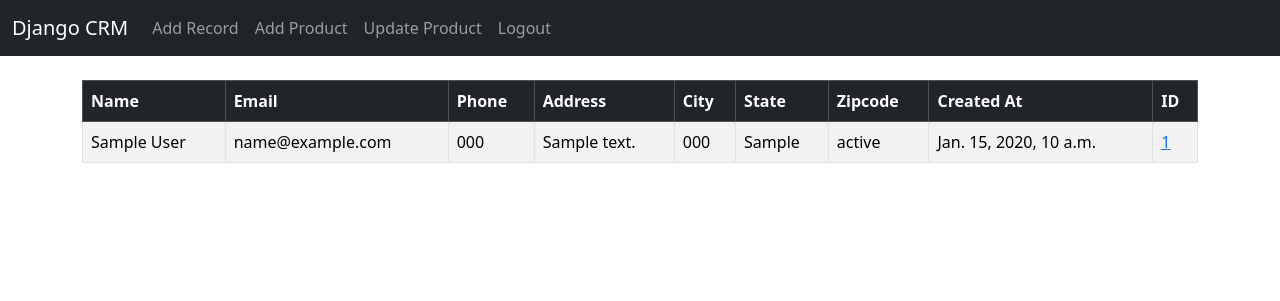
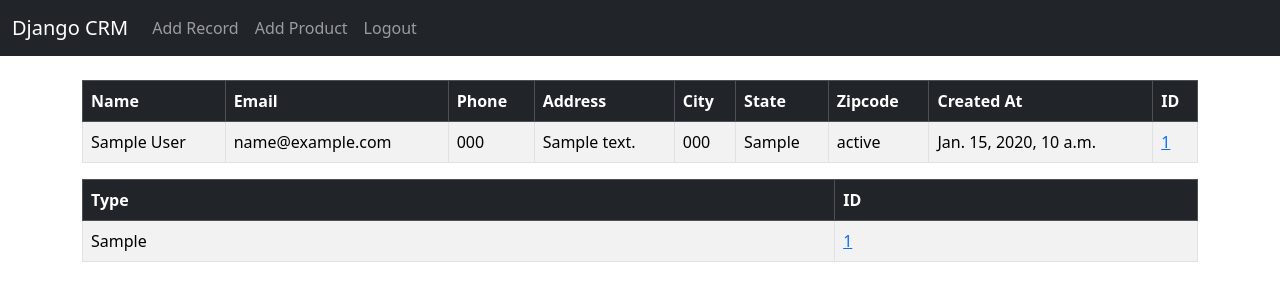
Before and after one commit to RuvarasheMadzime/CRM, a Django app: page / in a window 1280 px wide. Shown: the top 301 px of the page. Run offline with Django 4.2, Linux system fonts and the light colour scheme; a user stored in the database is signed in; tables that the repository leaves empty hold one stand-in row (values such as "Sample post").

Commit message:
Final Project

```diff
--- a/website/templates/home.html
+++ b/website/templates/home.html
@@ -30,14 +30,32 @@
       <td>{{record.zipcode}}</td>
       <td> {{record.city}}</td>
       <td>  {{record.state}}</td>
-                <td> {{record.created_at}}</td>
-                <td><a href="{% url 'record' record.id %}">{{ record.id }}</a></td>
+      <td> {{record.created_at}}</td>
+      <td><a href="{% url 'record' record.id %}">{{ record.id }}</a></td>
     </tr>
    {% endfor %}
 {% endif %}
   </tbody>
 </table>
-
+<!-- PRODUCT TABLR -->
+<table class="table table-striped  table-hover table-bordered">
+  <thead class="table-dark">
+    <tr>
+      <th scope="col">Type</th>
+      <th scope="col">ID</th>
+    </tr>
+  </thead>
+  <tbody>
+    {% if products %}
+    {% for product in products %}
+    <tr>
+     <td> {{product.ProductType}}
+      <td><a href="{% url 'product' product.id %}">{{ product.id }}</a></td>
+    </tr>
+   {% endfor %}
+{% endif %}
+  </tbody>
+</table>
 
 {% else %}
 
--- a/website/templates/navbar.html
+++ b/website/templates/navbar.html
@@ -13,10 +13,6 @@
           {% if user.is_staff %}
           <li class="nav-item">
             <a class="nav-link" href="{% url 'add_products' %}" >Add Product</a>
-          </li>
-
-          <li class="nav-item">
-            <a class="nav-link" href="{% url 'update_product' product_record.id %}" >Update Product</a>
           </li>
 
           {% endif %}
--- a/website/templates/product.html
+++ b/website/templates/product.html
@@ -11,9 +11,7 @@
 
   <a href="{% url 'home' %}" class="btn btn-secondary">Back</a>
 
-  <a href="{% url 'delete_record' customer_record.id %}" class="btn btn-danger">Delete</a>
-
-  <a href="{% url 'update_record' customer_record.id %}" class="btn btn-secondary">Update Record</a>
+  <a href="{% url 'update_product' pk=product_record.id %}" class="btn btn-secondary">Update Product</a>
 
 
 {% endblock%}
--- a/website/urls.py
+++ b/website/urls.py
@@ -7,13 +7,12 @@ urlpatterns = [
     path('logout/', views.logout_user, name='logout'),
     path('register/', views.register_user, name='register'),
     path('record/<int:pk>', views.customer_record, name='record'),
+    path('product/<int:pk>', views.product_record, name='product'),
     path('delete_record/<int:pk>', views.delete_record, name='delete_record'),
     path('add_record/', views.add_record, name='add_record'),
     path('update_record/<int:pk>', views.update_record, name='update_record'),
-
-
     path('add_products/', views.add_product, name='add_products'),
-    #path('update_record/<int:pk>', views.update_record, name='update_record'),
+    path('update_product/<int:pk>', views.update_product, name='update_product'),
 
 
 ]
--- a/website/views.py
+++ b/website/views.py
@@ -9,6 +9,7 @@ from .models import Record, Product
 # Create your views here.
 def home(request):
     records = Record.objects.all()
+    products=Product.objects.all()
 
     #check to see if logging in
     if request.method == 'POST':
@@ -24,7 +25,7 @@ def home(request):
             messages.success(request,"There was an error loggin in, Please try again...")
             return redirect('home')
     else:
-        return render(request, 'home.html', {'records' : records})
+        return render(request, 'home.html', {'records' : records, 'products':products})
 
 
 def logout_user(request):
@@ -57,6 +58,14 @@ def customer_record(request, pk):
         messages.success(request,"You must be logged in to view that page!")
         return redirect('home')
 
+def product_record(request, pk):
+    if request.user.is_authenticated:
+        product_record=Product.objects.get(id=pk)
+        return render(request, 'product.html', {'product_record':product_record})
+    else:
+        messages.success(request,"You must be logged in to view that page!")
+        return redirect('home')
+
 
 
 def delete_record(request, pk):
@@ -82,6 +91,20 @@ def add_record(request):
        messages.success(request, "You must be logged in!")
        return redirect('home')
 
+def add_product(request):
+    form = AddProductForm(request.POST or None)
+    if request.user.is_authenticated:
+        if request.method == "POST":
+            if form.is_valid():
+                add_product=form.save()
+                messages.success(request, "Product Added....")
+                return redirect('home')
+        return render(request, 'add_products.html', {'form':form})
+    else:
+       messages.success(request, "You must be logged in!")
+       return redirect('home')
+
+
 def update_record(request,pk):
     if request.user.is_authenticated:
         current_record = Record.objects.get(id=pk)
@@ -94,6 +117,7 @@ def update_record(request,pk):
     else:
         messages.success(request, "Must be logged In...")
         return redirect('home')
+
 def update_product(request,pk):
     if request.user.is_authenticated:
         current_record = Product.objects.get(id=pk)
@@ -106,17 +130,3 @@ def update_product(request,pk):
     else:
         messages.success(request, "Must be logged In...")
         return redirect('home')
-
-
-def add_product(request):
-    form = AddProductForm(request.POST or None)
-    if request.user.is_staff:
-        if request.method == "POST":
-            if form.is_valid():
-                form.save()
-                messages.success(request, "Record Added....")
-                return redirect('home')
-        return render(request, 'add_products.html', {'form':form})
-    else:
-       messages.success(request, "You must be logged in!")
-       return redirect('home')
```
